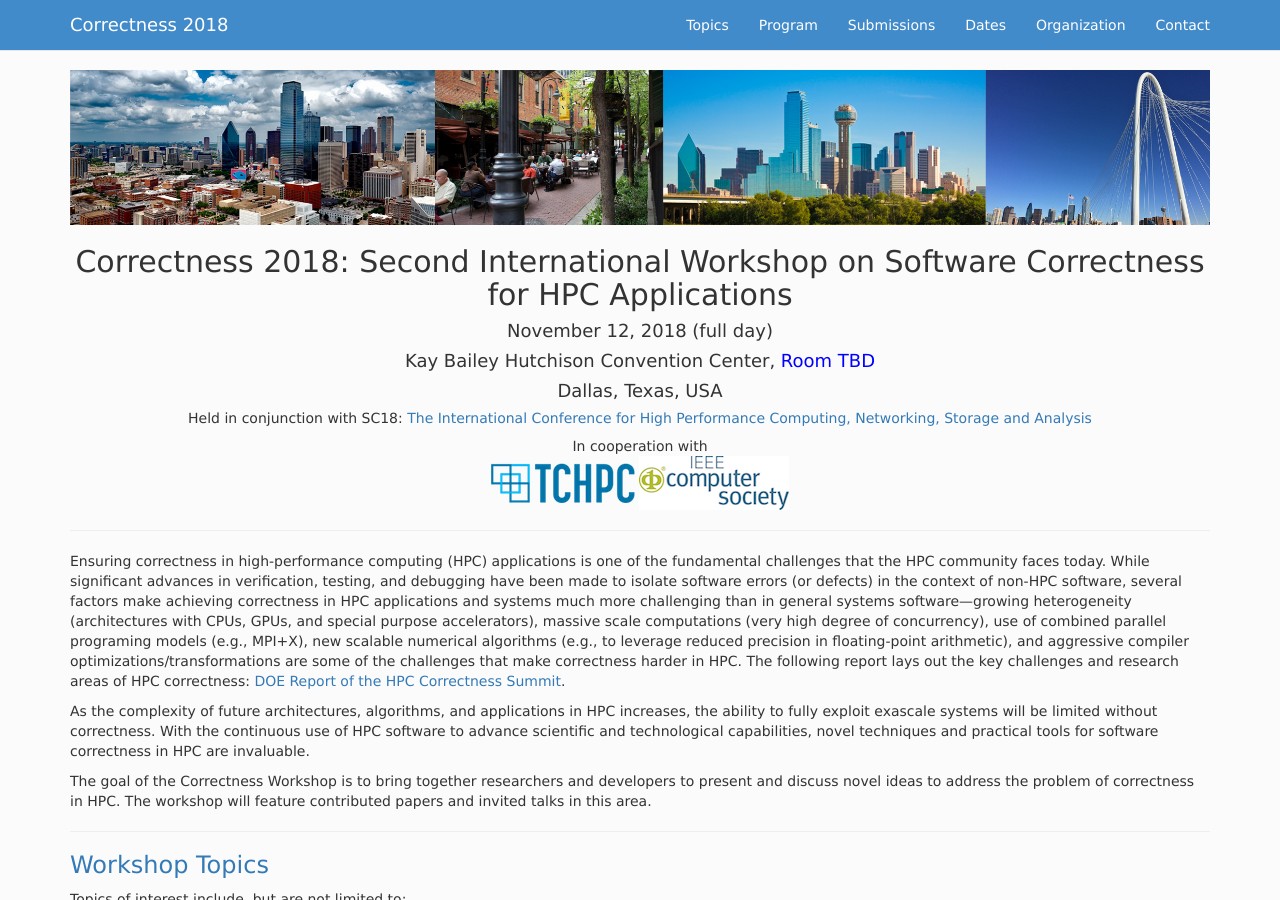
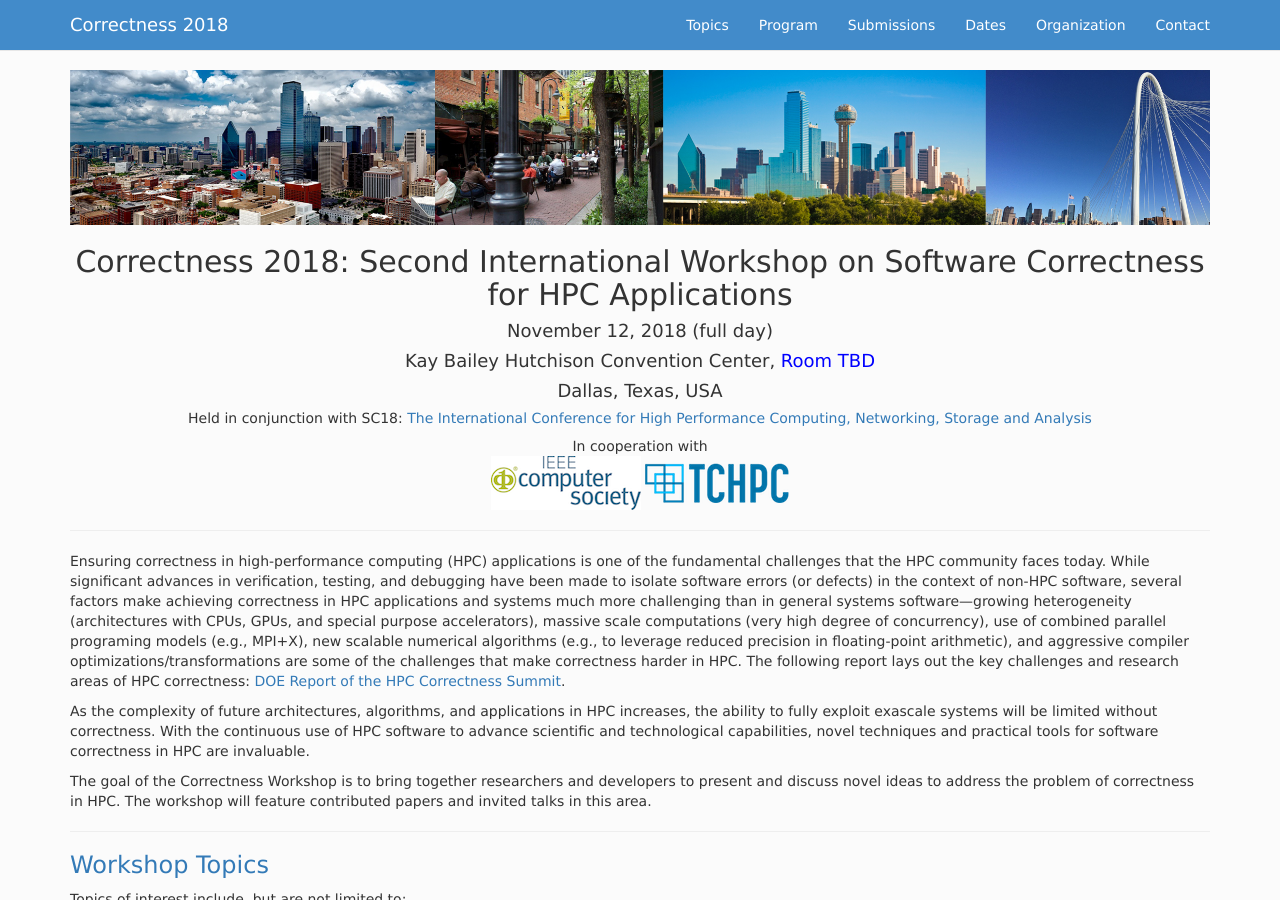
Before and after one commit to correctness-workshop/2018, a Jekyll site: the page built from index.md, in a window 1280 px wide and 900 px high. Built offline with Jekyll 4.4.1, drawn with Linux system fonts in a browser that asks for light colours; nearby versions of some CDN libraries; the list of posts is cut into pages by our own code.

Commit message:
Update index.md

```diff
--- a/index.md
+++ b/index.md
@@ -24,11 +24,11 @@ Correctness 2018: Second International Workshop on Software Correctness for HPC
 <center><h5> Held in conjunction with SC18: <a href="https://sc18.supercomputing.org/">The International Conference for High Performance Computing, Networking, Storage and Analysis</a> </h5></center>
 <center>
 In cooperation with <br />
+<a href="http://www.computer.org">
+<img src="img/IEEE-Computer-Society-Logo.png" alt="IEEE CS">
+</a>
 <a href="https://tc.computer.org/tchpc/">
   <img src="img/tchpc_logo_cmyk.png" alt="TCHPC">
-</a>
-<a href="http://www.computer.org">
-<img src="img/IEEE-Computer-Society-Logo.png" alt="IEEE CS">
 </a>
 </center>
 
```
